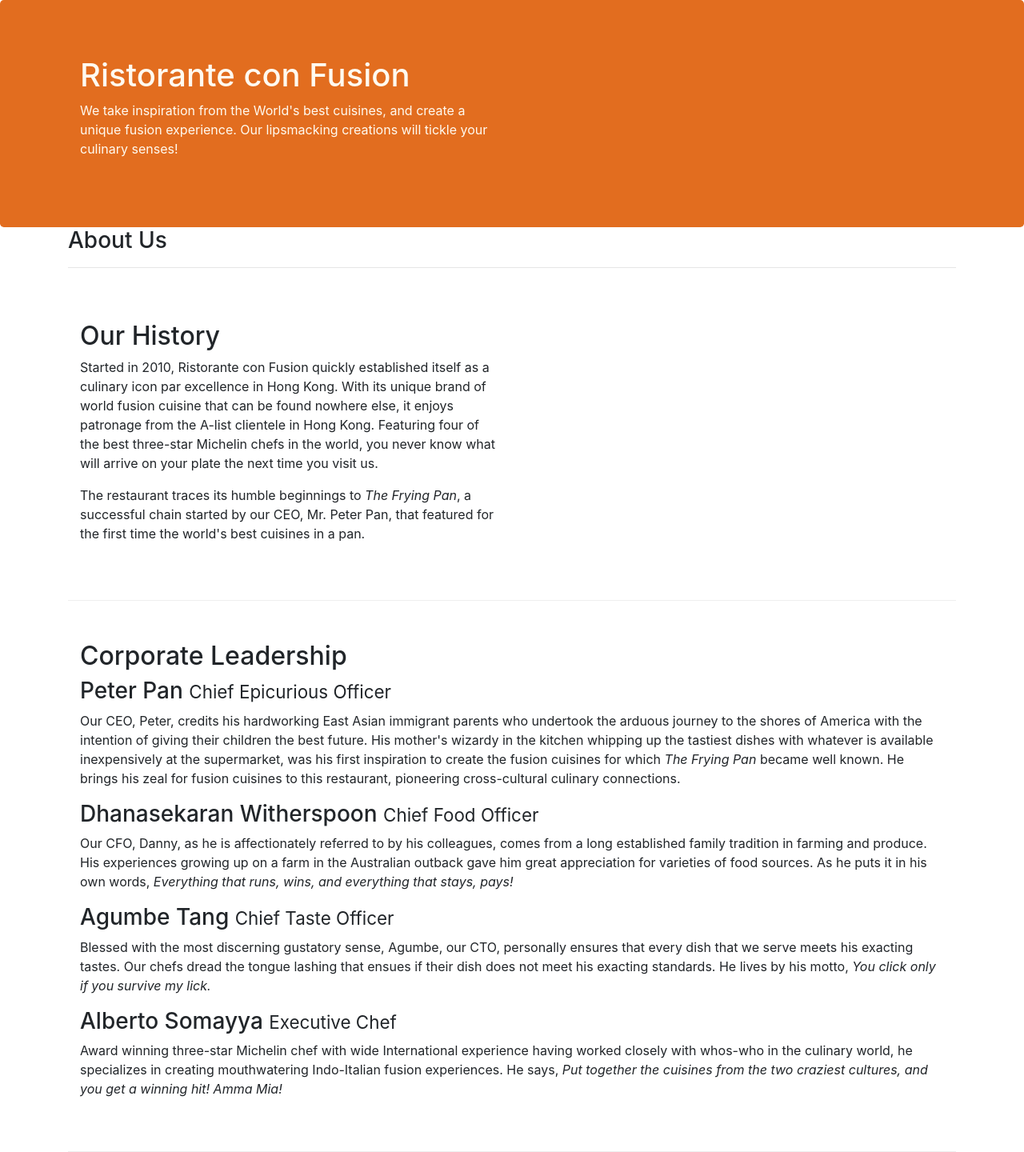
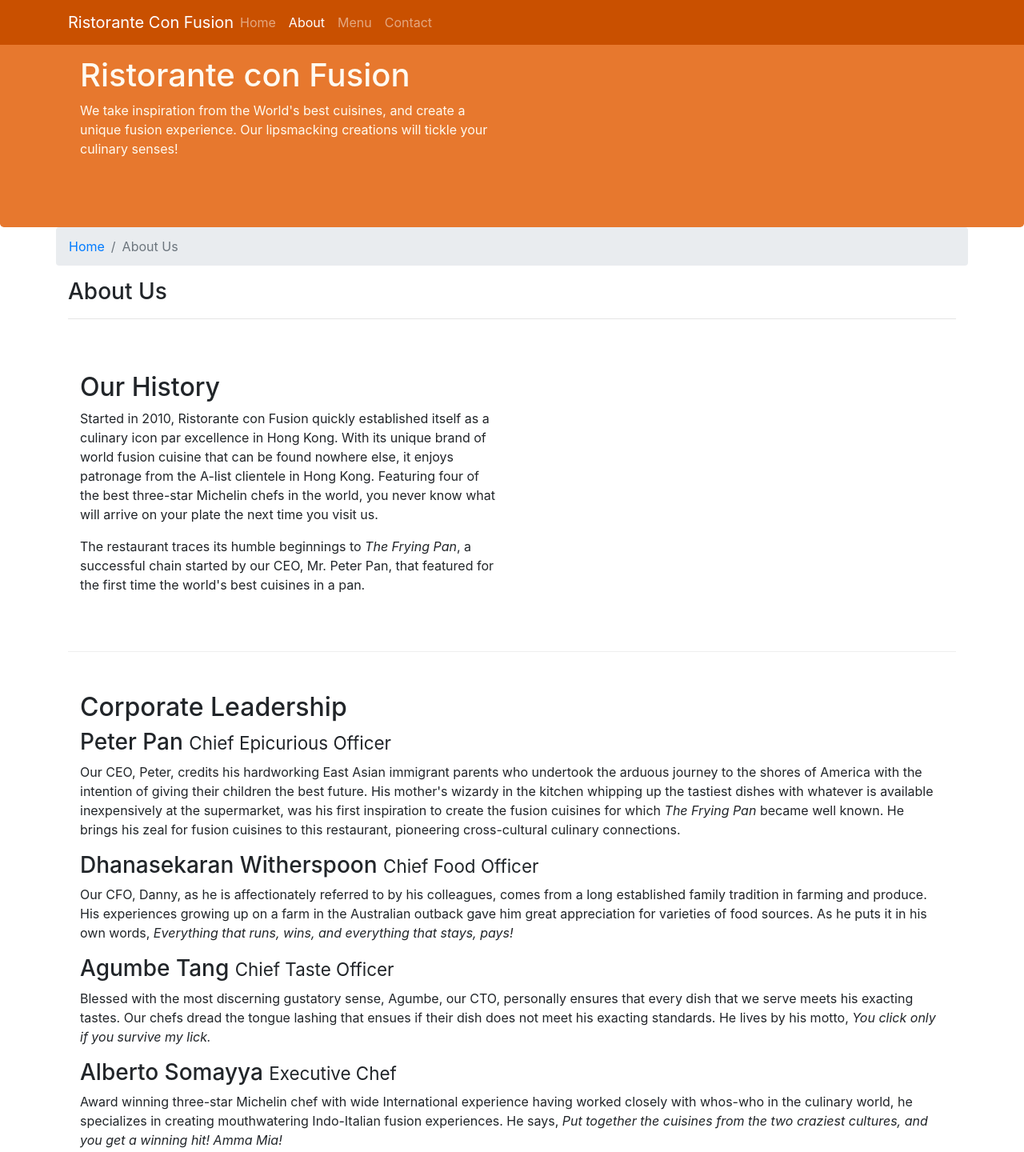
Before and after one commit to FranzGB/conFusion, a website: page aboutus.html in a window 1280 px wide. Shown: the top 1440 px of the page at 80% size. Drawn offline with nearby package versions, Linux system fonts and the light colour scheme.

Commit message:
Navbars and breadcrums

```diff
--- a/aboutus.html
+++ b/aboutus.html
@@ -6,14 +6,31 @@
     <meta charset="utf-8">
     <meta name="viewport" content="width=device-width, initial-scale=1, shrink-to-fit=no">
     <meta http-equiv="x-ua-compatible" content="ie=edge">
-    <!-- Bootstrap CSS -->
+    <!-- Task 1:Bootstrap CSS -->
     <link rel="stylesheet" href="node_modules/bootstrap/dist/css/bootstrap.min.css">
+    <!--Task 1: Update the page to also use your custom styles defined in your styles.css file -->
     <link rel="stylesheet" href="css/styles.css">
     <title>Ristorante Con Fusion: About Us</title>
 
 </head>
 
 <body>
+    <nav class="navbar navbar-dark navbar-expand-sm fixed-top">
+        <div class="container">
+            <button class="navbar-toggler" type="button" data-toggle="collapse" data-target="#Navbar">
+                <span class="navbar-toggler-icon"></span>
+            </button>
+            <a href="./index.html" class="navbar-brand mr-auto">Ristorante Con Fusion</a>
+                <div class="collapse navbar-collapse" id="Navbar">
+                    <ul class="navbar-nav mr-auto">
+                        <li class="nav-item "><a href="./index.html" class="nav-link">Home</a></li>
+                        <li class="nav-item active"><a href="#" class="nav-link">About</a></li>
+                        <li class="nav-item"><a href="#" class="nav-link">Menu</a></li>
+                        <li class="nav-item"><a href="#" class="nav-link">Contact</a></li>
+                    </ul>
+                </div>
+        </div>
+    </nav>
 
     <header class="jumbotron">
         <div class="container">
@@ -30,6 +47,13 @@
 
     <div class="container">
         <div class="row">
+            <ol class="col-12 breadcrumb">
+                <li class="breadcrumb-item"><a href="./index.html">Home</a></li>
+                <li class="breadcrumb-item active">About Us</li>
+            </ol>
+        </div>
+        <!--Task 2:The "About Us" title should stretch the entire width of the row. -->
+        <div class="row">
             <div class="col-12">
                <h3>About Us</h3>
                <hr>
@@ -37,6 +61,7 @@
         </div>
 
         <div class="row row-content">
+            <!--Task 2:The "Our History" part should occupy only half the width of the row for small to extra large screens, leaving space on the right side for more content to be added later. The content should be stacked for extra small screens. -->
             <div class="col-12 col-sm-6">
                 <h2>Our History</h2>
                 <p>Started in 2010, Ristorante con Fusion quickly established itself as a culinary icon par excellence in Hong Kong. With its unique brand of world fusion cuisine that can be found nowhere else, it enjoys patronage from the A-list clientele in Hong Kong.  Featuring four of the best three-star Michelin chefs in the world, you never know what will arrive on your plate the next time you visit us.</p>
@@ -48,24 +73,19 @@
 
 
         <div class="row row-content">
+            <!--Task 2:The "Corporate Leadership" section should stretch the entire width of the row.-->
             <div class="col-12">
                 <h2>Corporate Leadership</h2>
                 <h3>Peter Pan <small>Chief Epicurious Officer</small></h3>
-                <div class="d-none d-sm-block">
-                <p>Our CEO, Peter, credits his hardworking East Asian immigrant parents who undertook the arduous journey to the shores of America with the intention of giving their children the best future. His mother's wizardy in the kitchen whipping up the tastiest dishes with whatever is available inexpensively at the supermarket, was his first inspiration to create the fusion cuisines for which <em>The Frying Pan</em> became well known. He brings his zeal for fusion cuisines to this restaurant, pioneering cross-cultural culinary connections.</p>
-                </div>
+                <!--Task 3:Use some responsive utilities provided by Bootstrap to hide some of the content only for extra small screens.-->
+                <p class="d-none d-sm-block">Our CEO, Peter, credits his hardworking East Asian immigrant parents who undertook the arduous journey to the shores of America with the intention of giving their children the best future. His mother's wizardy in the kitchen whipping up the tastiest dishes with whatever is available inexpensively at the supermarket, was his first inspiration to create the fusion cuisines for which <em>The Frying Pan</em> became well known. He brings his zeal for fusion cuisines to this restaurant, pioneering cross-cultural culinary connections.</p>
                 <h3>Dhanasekaran Witherspoon <small>Chief Food Officer</small></h3>
-                <div class="d-none d-sm-block">
-                <p>Our CFO, Danny, as he is affectionately referred to by his colleagues, comes from a long established family tradition in farming and produce. His experiences growing up on a farm in the Australian outback gave him great appreciation for varieties of food sources. As he puts it in his own words, <em>Everything that runs, wins, and everything that stays, pays!</em></p>
-                </div>
+                <p class="d-none d-sm-block">Our CFO, Danny, as he is affectionately referred to by his colleagues, comes from a long established family tradition in farming and produce. His experiences growing up on a farm in the Australian outback gave him great appreciation for varieties of food sources. As he puts it in his own words, <em>Everything that runs, wins, and everything that stays, pays!</em></p>
                 <h3>Agumbe Tang <small>Chief Taste Officer</small></h3>
-                <div class="d-none d-sm-block">
-                <p>Blessed with the most discerning gustatory sense, Agumbe, our CTO, personally ensures that every dish that we serve meets his exacting tastes. Our chefs dread the tongue lashing that ensues if their dish does not meet his exacting standards. He lives by his motto, <em>You click only if you survive my lick.</em></p>
-                </div>
+                <p class="d-none d-sm-block">Blessed with the most discerning gustatory sense, Agumbe, our CTO, personally ensures that every dish that we serve meets his exacting tastes. Our chefs dread the tongue lashing that ensues if their dish does not meet his exacting standards. He lives by his motto, <em>You click only if you survive my lick.</em></p>
                 <h3>Alberto Somayya <small>Executive Chef</small></h3>
-                <div class="d-none d-sm-block">
-                <p>Award winning three-star Michelin chef with wide International experience having worked closely with whos-who in the culinary world, he specializes in creating mouthwatering Indo-Italian fusion experiences. He says, <em>Put together the cuisines from the two craziest cultures, and you get a winning hit! Amma Mia!</em></p>
-                </div>
+                <p class="d-none d-sm-block">Award winning three-star Michelin chef with wide International experience having worked closely with whos-who in the culinary world, he specializes in creating mouthwatering Indo-Italian fusion experiences. He says, <em>Put together the cuisines from the two craziest cultures, and you get a winning hit! Amma Mia!</em></p>
+
             </div>
        </div>
 
@@ -77,7 +97,7 @@
                 <div class="col-4 offset-1 col-sm-2">
                     <h5>Links</h5>
                     <ul class="list-unstyled">
-                        <li><a href="#">Home</a></li>
+                        <li><a href="./index.html">Home</a></li>
                         <li><a href="#">About</a></li>
                         <li><a href="#">Menu</a></li>
                         <li><a href="#">Contact</a></li>
@@ -112,6 +132,7 @@
            </div>
         </div>
     </footer>
+    <!-- Task 1: Update the page to make use of all the Bootstrap JS components.-->
     <!-- jQuery first, then Popper.js, then Bootstrap JS. -->
     <script src="node_modules/jquery/dist/jquery.slim.min.js"></script>
     <script src="node_modules/popper.js/dist/umd/popper.min.js"></script>
--- a/css/styles.css
+++ b/css/styles.css
@@ -16,7 +16,7 @@
 .jumbotron{
     padding: 70px 30px 70px 30px;
     margin: 0px auto;
-    background: #e26d1f;
+    background: #e7782e;
     color: floralwhite;
 }
 .address{
@@ -24,3 +24,10 @@
     margin: 0px auto;
     color: #0f0f0f;
 }
+.body{
+    padding: 50px 0px 0px 0px;
+    z-index: 0;
+}
+.navbar-dark{
+    background-color: #c95000;
+}
```
Also changed, not shown: index.html (+17 -2 lines).
